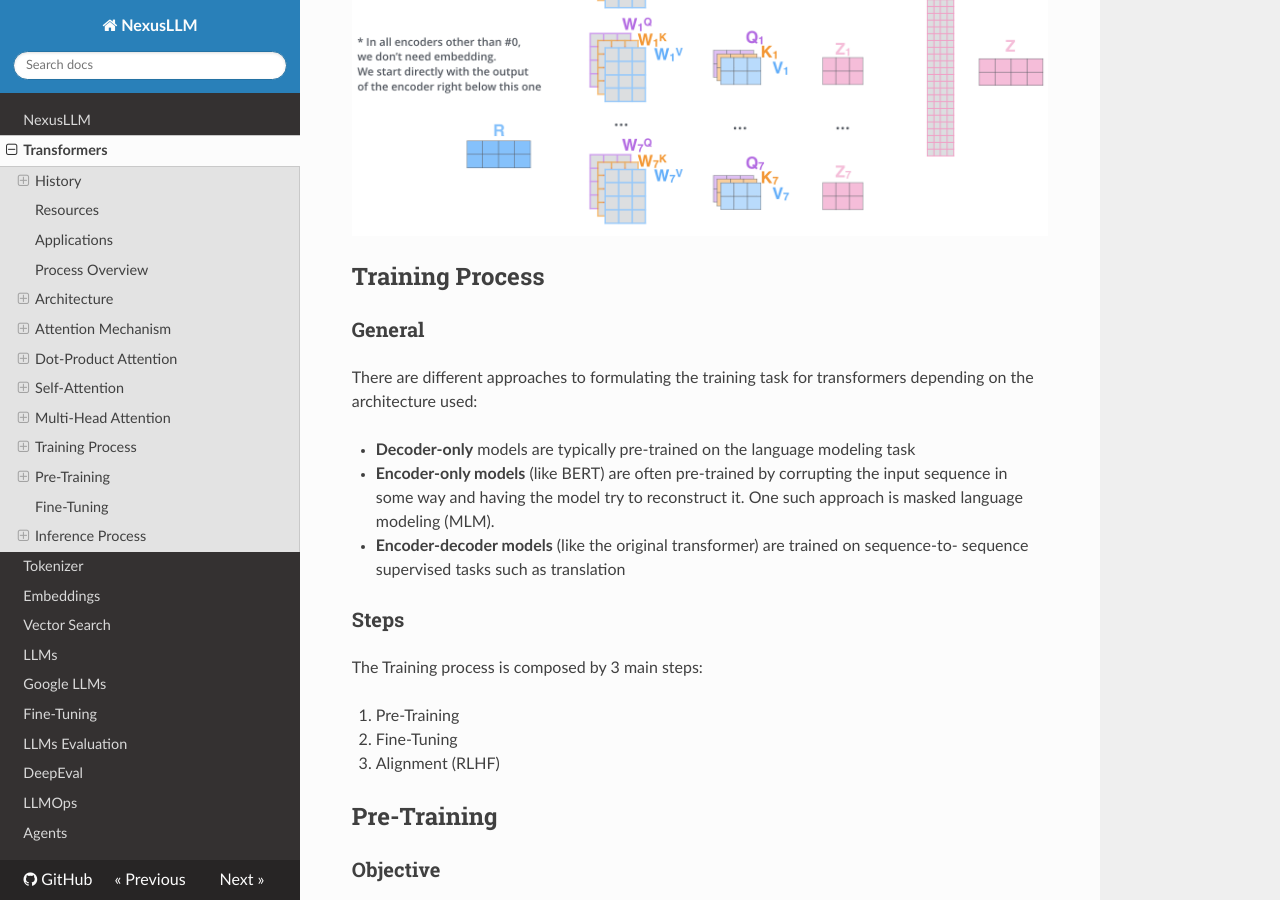
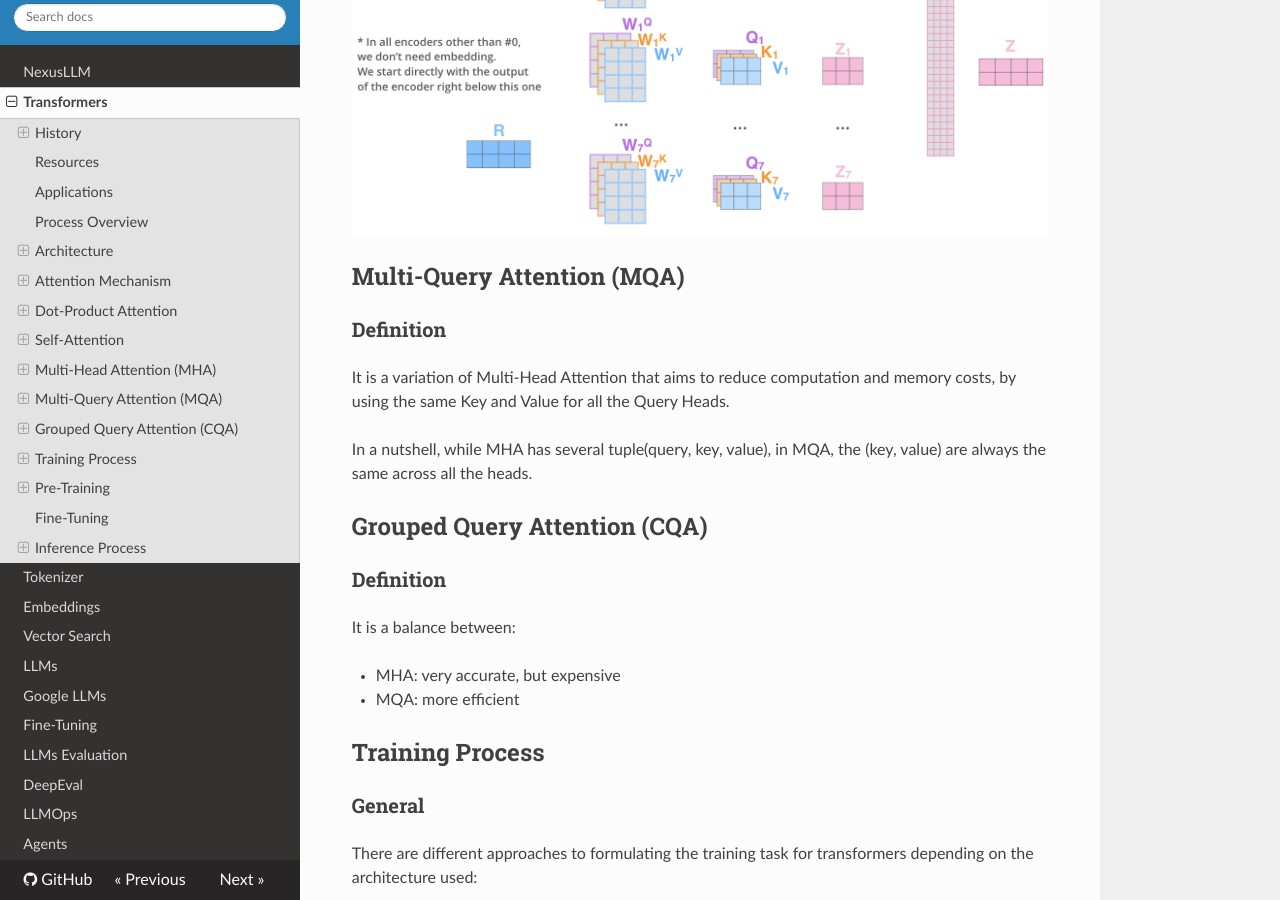
Before and after one commit to Volscente/NexusLLM, an MkDocs documentation site: the page built from docs/transformers.md, in a window 1280 px wide and 900 px high, scrolled down 11650 px. Built offline with MkDocs 1.6.1, drawn with Linux system fonts in a browser that asks for light colours; nearby versions of some CDN libraries; some of the changed text lies outside the part shown.

Commit message:
Update transformers.md

```diff
--- a/docs/transformers.md
+++ b/docs/transformers.md
@@ -287,7 +287,7 @@ A very simplified version adopts just the average:
 >
 > Target: `57`
 
-## Multi-Head Attention
+## Multi-Head Attention (MHA)
 ### Comparison with Single-Head Attention
 1. It expands the model’s ability to focus on different positions.
 2. It has multiple representation subspaces by using multiple triplets of "Query, Key and Value" vectors. It is used to
@@ -300,6 +300,20 @@ to condense all of them into a single one, in order to be fed to the Feed Forwar
 They are concatenated and multiplied by a weight matrix.
 
 ![Multi-Head Attention Process](./images/multi_head_attention.png)
+
+## Multi-Query Attention (MQA)
+### Definition
+It is a variation of Multi-Head Attention that aims to reduce computation and memory costs,
+by using the same Key and Value for all the Query Heads.
+
+In a nutshell, while MHA has several tuple(query, key, value), in MQA, the (key, value) are always the same across all the heads.
+
+## Grouped Query Attention (CQA)
+### Definition
+It is a balance between:
+
+- MHA: very accurate, but expensive
+- MQA: more efficient
 
 ## Training Process
 ### General
```
